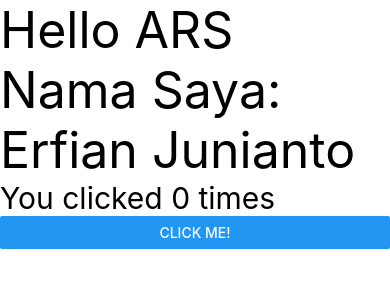
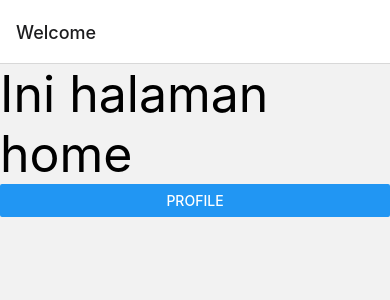
Before and after one commit to erfianjunianto/projectNews, a React Native app: screen / in a window 390 px wide. Shown: the top 300 px of the page. Built offline with nearby package versions, Linux system fonts and the light colour scheme.

Commit message:
update navigasi

```diff
--- a/App.tsx
+++ b/App.tsx
@@ -36,16 +36,24 @@ const App2 = () => {
 
 const HomeScreen = ({navigation}) => {
   return (
-    <Button
-      title="Go to Jane's profile"
-      onPress={() =>
-        navigation.navigate('Profile', {name: 'Jane'})
-      }
-    />
+    <View>
+      <Text style={{fontSize:50,}}>
+        Ini halaman home
+      </Text>
+      <Button
+        title="Profile"
+        onPress={() =>
+          navigation.navigate('Profile', {name: 'Erfian', id: '123'})
+        }
+      />
+    </View>
   );
 };
+
 const ProfileScreen = ({navigation, route}) => {
-  return <Text>This is {route.params.name}'s profile</Text>;
+  return <Text style={{fontSize:50,}}>
+    This is {route.params.name}'s profile ID: {route.params.id}
+    </Text>;
 };
 
 const Stack = createNativeStackNavigator();
@@ -59,9 +67,13 @@ const App = () => {
           component={HomeScreen}
           options={{title: 'Welcome'}}
         />
-        <Stack.Screen name="Profile" component={ProfileScreen} />
+        <Stack.Screen
+          name="Profile"
+          component={ProfileScreen}
+          options={{title: 'Halaman Profile'}}
+        />
       </Stack.Navigator>
     </NavigationContainer>
   );
 }
-export default App1;
+export default App;
--- a/package.json
+++ b/package.json
@@ -13,7 +13,9 @@
     "@react-navigation/native": "^6.1.18",
     "@react-navigation/native-stack": "^6.11.0",
     "react": "18.3.1",
-    "react-native": "0.75.4"
+    "react-native": "0.75.4",
+    "react-native-safe-area-context": "^4.13.1",
+    "react-native-screens": "^3.35.0"
   },
   "devDependencies": {
     "@babel/core": "^7.20.0",
```
Also changed, not shown: 1 other file (tests, documents, lock files or other folders).
